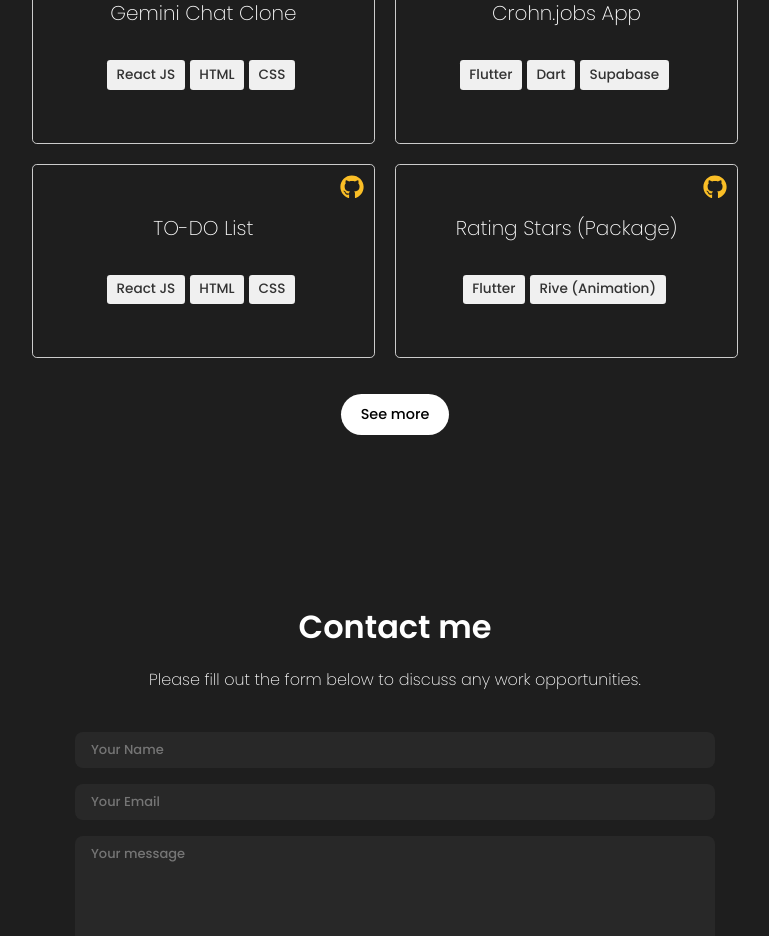
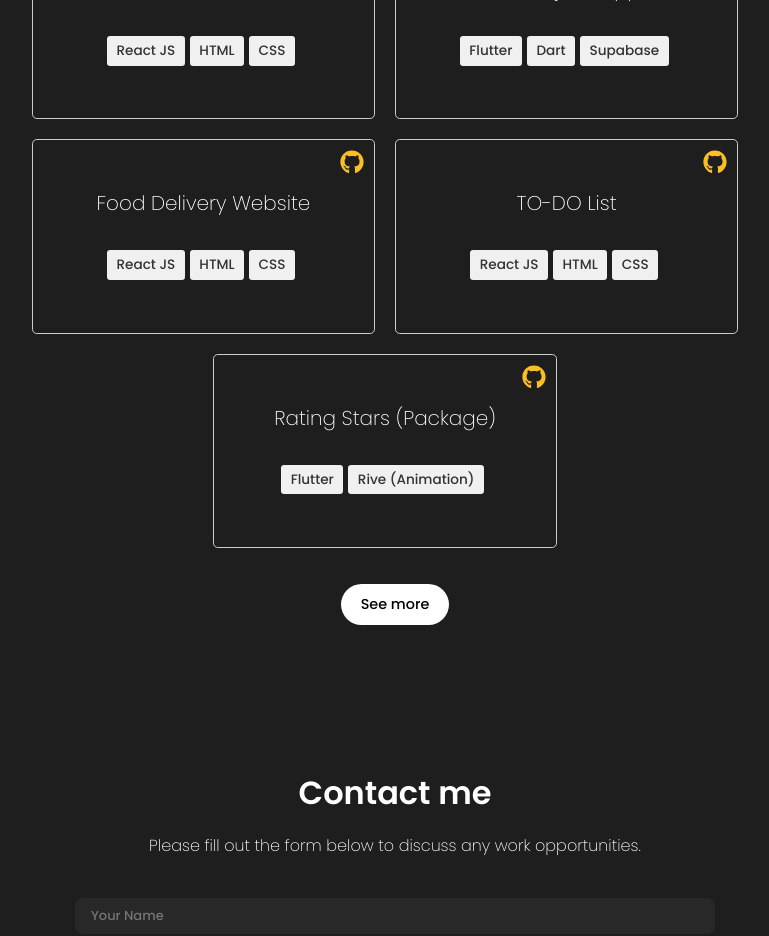
Before and after one commit to olyanya/react-portfolio, a React (Create React App) app: page / in a window 1280 px wide. Shown: the part 2120-3056 px from the top of the page, without its empty margins (245-1014 px from the left). Built offline with nearby package versions, Linux system fonts and the light colour scheme.

Commit message:
fix: added changes

```diff
--- a/src/components/Works/works.js
+++ b/src/components/Works/works.js
@@ -13,6 +13,11 @@ const Works = () => {
       name: "Crohn.jobs App",
       languages: ["Flutter", "Dart", "Supabase"],
       link: "",
+    },
+    {
+      name: "Food Delivery Website",
+      languages: ["React JS", "HTML", "CSS"],
+      link: "https://github.com/olyanya/react-food-delivery-website",
     },
     {
       name: "TO-DO List",
```
